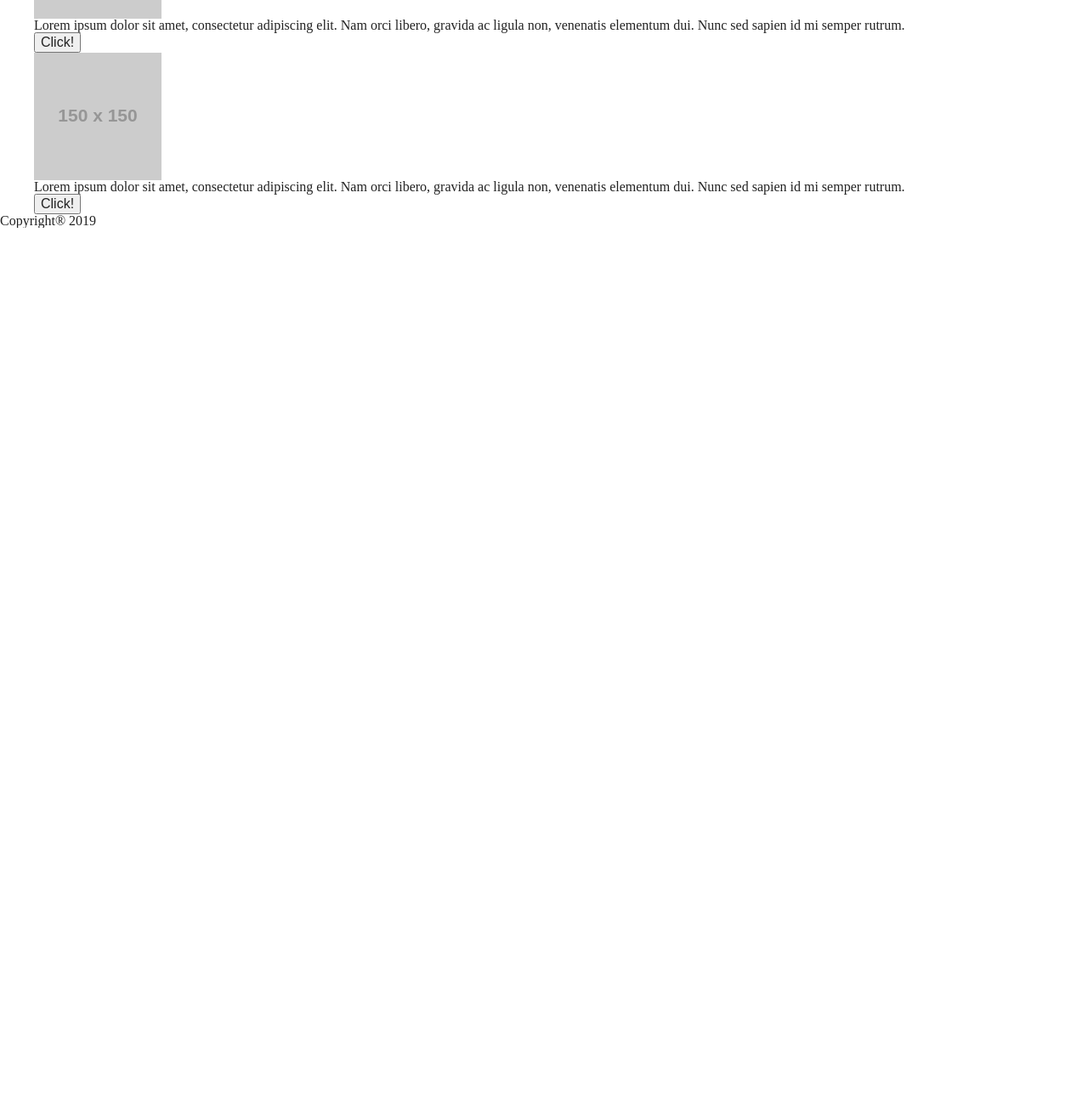
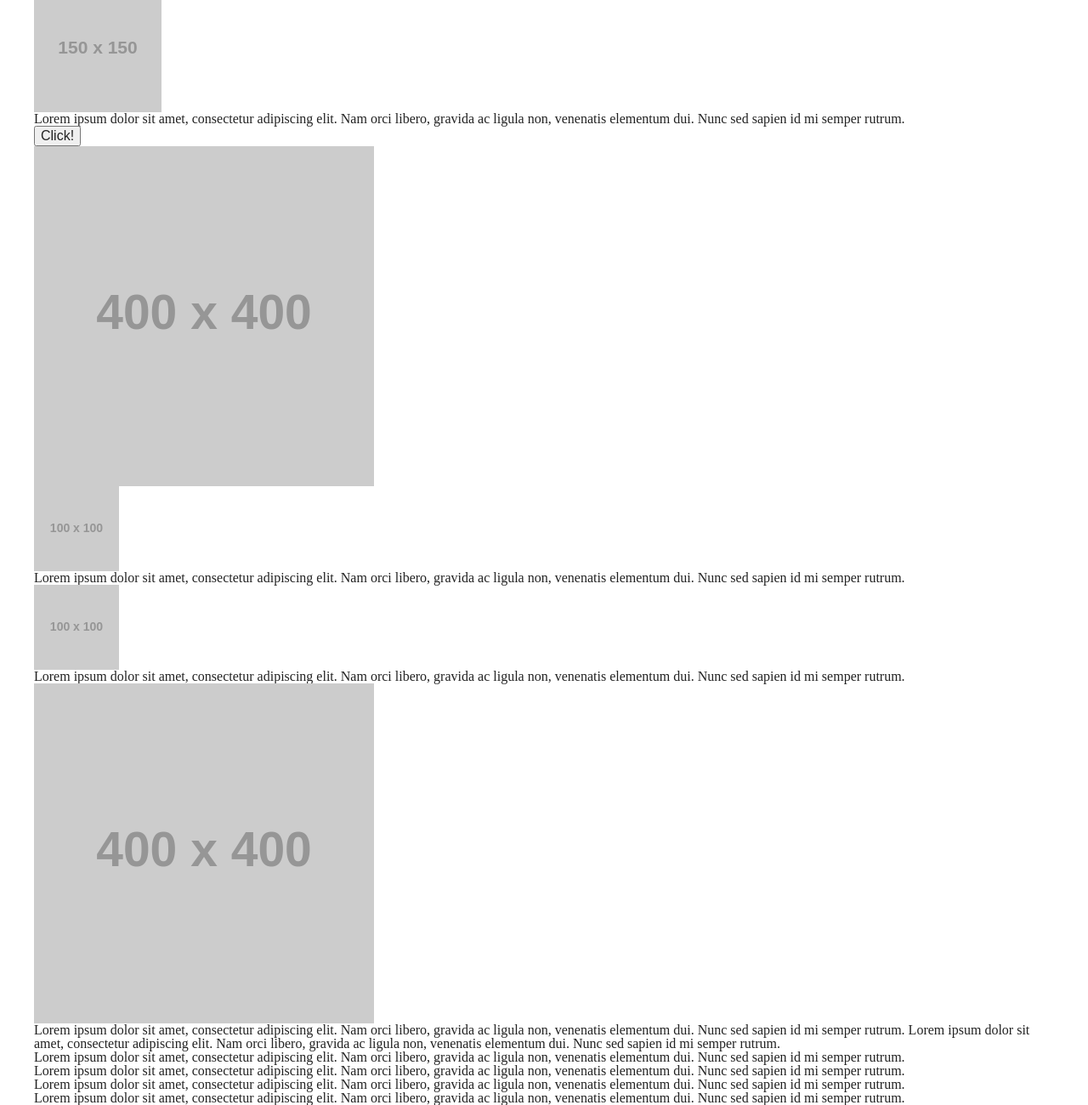
Before and after one commit to LukaszMoszczynski/home, a website: page index.html in a window 1280 px wide. Shown: the part 722-2022 px from the top of the page at 85% size. Before the commit the page ends 990 px from the top, so only its background shows below. Drawn offline with nearby package versions, Linux system fonts and the light colour scheme; placeholder pictures from the web are drawn by us.

Commit message:
add html code

```diff
--- a/index.html
+++ b/index.html
@@ -14,8 +14,8 @@
 <body>
 
 	<header id="home" class="home">
-		<nav>
-			<img src="https://via.placeholder.com/150">
+		<nav class="container">
+			<img src="https://via.placeholder.com/70">
 			<ul>
 				<li><a href="">menu 1</a></li>
 				<li><a href="">menu 2</a></li>
@@ -28,7 +28,6 @@
 	<main>
 
 		<section id="about" class="about">
-
 			<div class="container">
 				<div class="row">
 
@@ -58,13 +57,81 @@
 
 				</div>
 			</div>
+		</section>
+
+		<section class="offer" id="offer">
+			<div class="container">
+				<div class="row">
+
+					<div class="col-12">
+						<img src="https://via.placeholder.com/400">
+					</div>
+
+					<div class="col-12">
+						<div class="row">
+
+							<div class="col-12">
+								<img src="https://via.placeholder.com/100">
+								<p>Lorem ipsum dolor sit amet, consectetur adipiscing elit. Nam orci libero, gravida ac ligula non, venenatis elementum dui. Nunc sed sapien id mi semper rutrum.</p>
+							</div>
+
+							<div class="col-12">
+								<img src="https://via.placeholder.com/100">
+								<p>Lorem ipsum dolor sit amet, consectetur adipiscing elit. Nam orci libero, gravida ac ligula non, venenatis elementum dui. Nunc sed sapien id mi semper rutrum.</p>
+							</div>
+
+						</div>
+					</div>
+
+				</div>
+			</div>
+		</section>
+
+		<section class="company" id="company">
+
+			<div class="container">
+				<div class="row">
+
+					<div class="col-12">
+						<img src="https://via.placeholder.com/400">
+					</div>
+
+					<div class="col-12">
+						<p>Lorem ipsum dolor sit amet, consectetur adipiscing elit. Nam orci libero, gravida ac ligula non, venenatis elementum dui. Nunc sed sapien id mi semper rutrum. Lorem ipsum dolor sit amet, consectetur adipiscing elit. Nam orci libero, gravida ac ligula non, venenatis elementum dui. Nunc sed sapien id mi semper rutrum.</p>
+					</div>
+
+				</div>
+			</div>
 
 		</section>
 
 	</main>
 
 	<footer>
-		<p>Copyright® 2019</p>
+
+		<div class="container">
+
+			<div class="row">
+
+				<div class="col-12">
+					<p>Lorem ipsum dolor sit amet, consectetur adipiscing elit. Nam orci libero, gravida ac ligula non, venenatis elementum dui. Nunc sed sapien id mi semper rutrum.</p>
+				</div>
+
+				<div class="col-12">
+					<p>Lorem ipsum dolor sit amet, consectetur adipiscing elit. Nam orci libero, gravida ac ligula non, venenatis elementum dui. Nunc sed sapien id mi semper rutrum.</p>
+				</div>
+
+				<div class="col-12">
+					<p>Lorem ipsum dolor sit amet, consectetur adipiscing elit. Nam orci libero, gravida ac ligula non, venenatis elementum dui. Nunc sed sapien id mi semper rutrum.</p>
+				</div>
+
+				<div class="col-12">
+					<p>Lorem ipsum dolor sit amet, consectetur adipiscing elit. Nam orci libero, gravida ac ligula non, venenatis elementum dui. Nunc sed sapien id mi semper rutrum.</p>
+				</div>
+
+			</div>
+		</div>
+
 	</footer>
 
 	<script src="https://ajax.googleapis.com/ajax/libs/jquery/3.3.1/jquery.min.js"></script>
```
